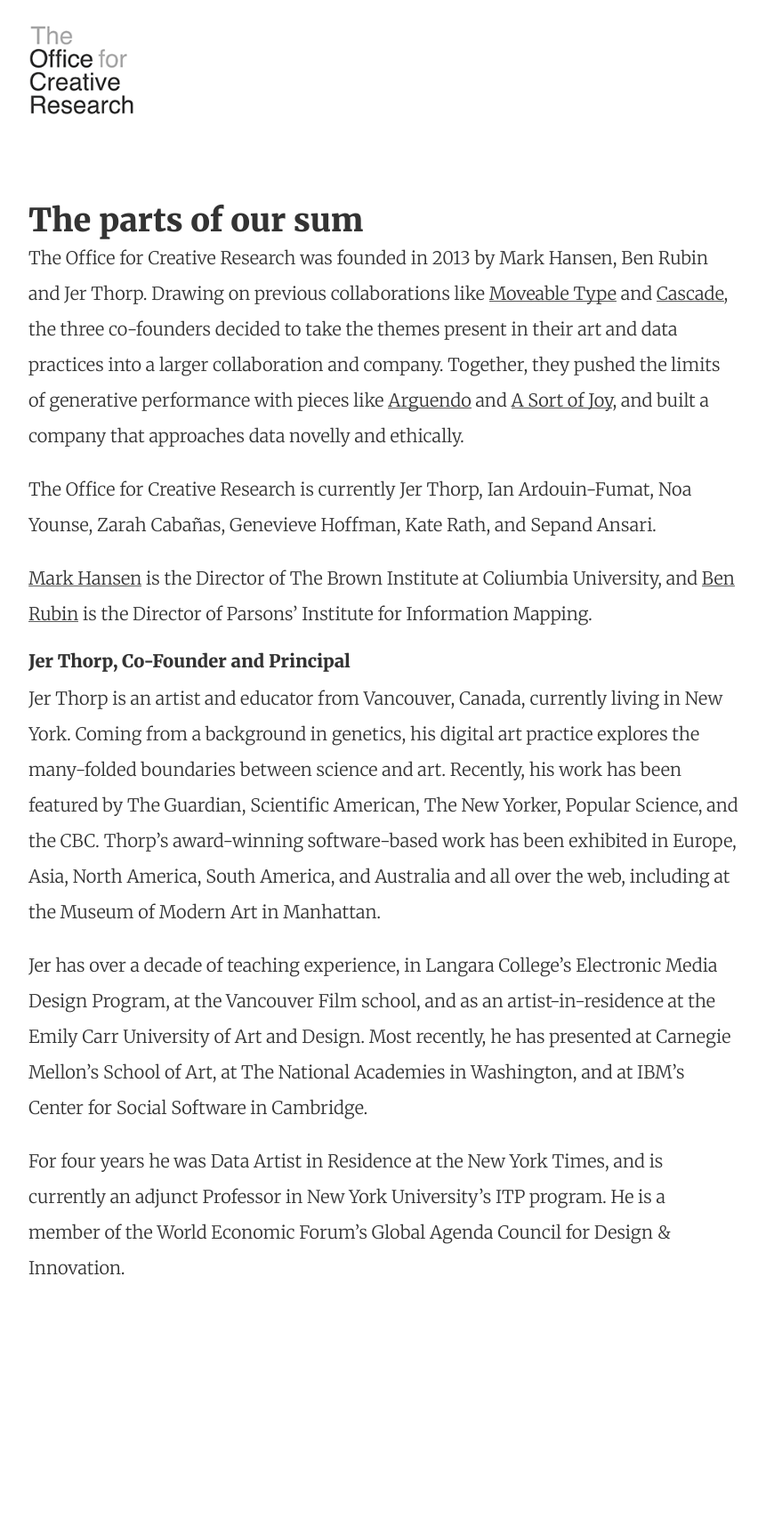
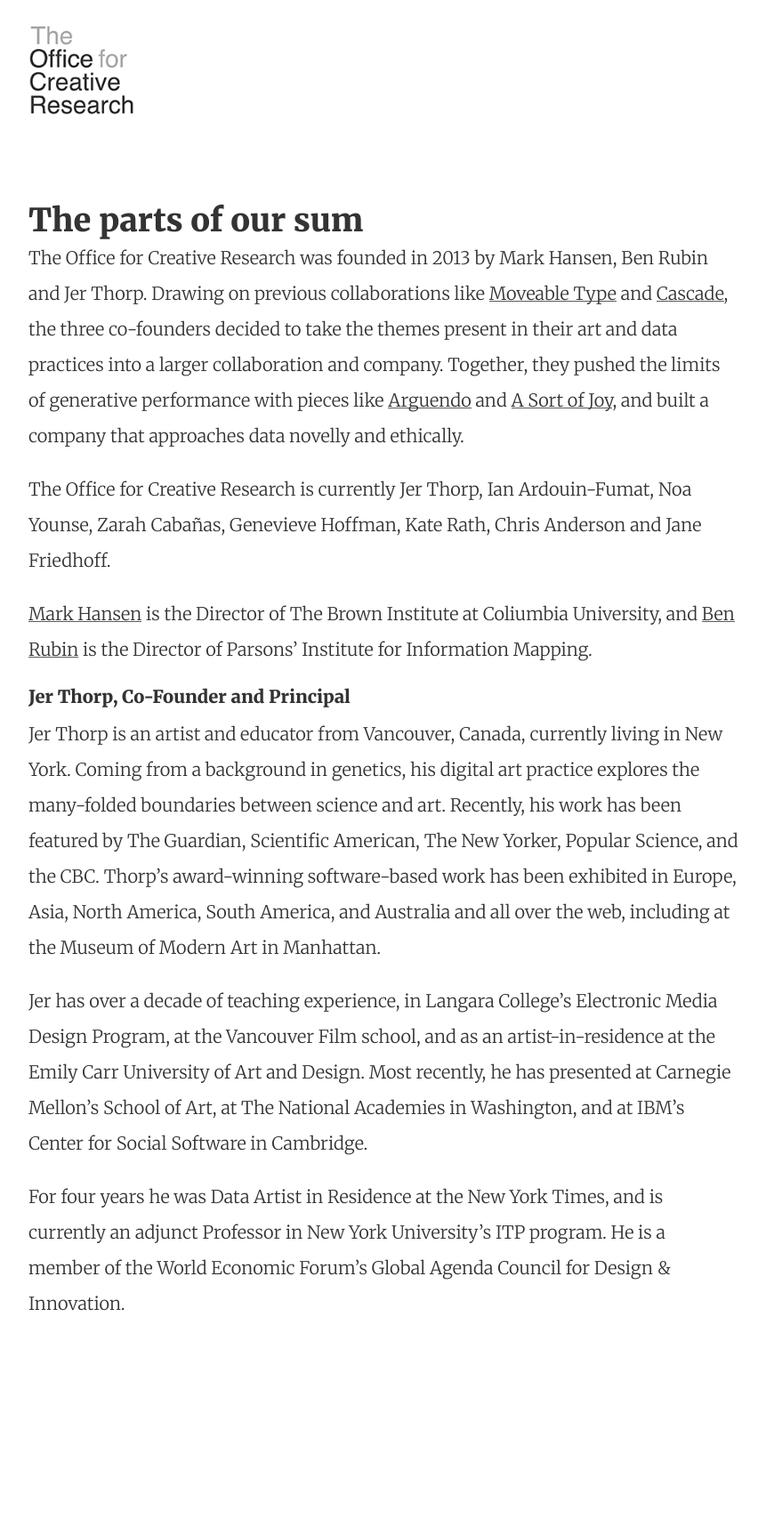
Before and after one commit to O-C-R/o-c-r.github.io, a Jekyll site: the page built from about.md, in a window 1280 px wide. Shown: the whole page at 89% size, without its empty margins (3-864 px from the left). Built offline with Jekyll 4.4.1, drawn with Linux system fonts in a browser that asks for light colours; nearby versions of some CDN libraries; before the commit the page ends 1685 px from its top, so only the background shows below that.

Commit message:
updating staff on website

```diff
--- a/about.md
+++ b/about.md
@@ -6,7 +6,7 @@
 
 The Office for Creative Research was founded in 2013 by Mark Hansen, Ben Rubin and Jer Thorp. Drawing on previous collaborations like <a href="http://www.nytimes.com/video/arts/1194817116105/moveable-type.html" target="_blank">Moveable Type</a> and <a href="http://nytlabs.com/projects/cascade.html" target="_blank">Cascade</a>, the three co-founders decided to take the themes present in their art and data practices into a larger collaboration and company. Together, they pushed the limits of generative performance with pieces like <a href="{{ site.baseurl }}/performance/2013/09/01/arguendo/" target="_blank">Arguendo</a> and <a href="{{ site.baseurl }}/public/space/interventions/2015/03/30/a-sort-of-joy/" target="_blank">A Sort of Joy</a>, and built a company that approaches data novelly and ethically.
 
-The Office for Creative Research is currently Jer Thorp, Ian Ardouin-Fumat, Noa Younse, Zarah Cabañas, Genevieve Hoffman, Kate Rath, and Sepand Ansari.
+The Office for Creative Research is currently Jer Thorp, Ian Ardouin-Fumat, Noa Younse, Zarah Cabañas, Genevieve Hoffman, Kate Rath, Chris Anderson and Jane Friedhoff.
 
 <a href="http://www.journalism.columbia.edu/profile/428-mark-hansen/10" target="_blank">Mark Hansen</a> is the Director of The Brown Institute at Coliumbia University, and <a href="http://piim.newschool.edu/" target="_blank">Ben Rubin</a> is the Director of Parsons’ Institute for Information Mapping.
 
--- a/index.html
+++ b/index.html
@@ -44,7 +44,7 @@
       We are also good at <a href="{{ site.baseurl }}/contact/">answering e-mails</a>, <a href="{{ site.baseurl }}/activity/">posting things on the internet</a>, and <a href="mailto:jobs@ocr.nyc">hiring exceptional people</a>.
     </p>
     <p>
-      <a href="{{ site.baseurl }}/about/">Founded in 2013</a>, The Office for Creative Research is Jer Thorp, Ian Ardouin-Fumat, Noa Younse, Zarah Cabañas, Genevieve Hoffman, Kate Rath, and Sepand Ansari.
+      <a href="{{ site.baseurl }}/about/">Founded in 2013</a>, The Office for Creative Research is Jer Thorp, Ian Ardouin-Fumat, Noa Younse, Zarah Cabañas, Genevieve Hoffman, Kate Rath, Chris Anderson and Jane Friedhoff.
     </p>
     <p>
       Get in touch with any questions, ideas or possible conspiracies.
```
